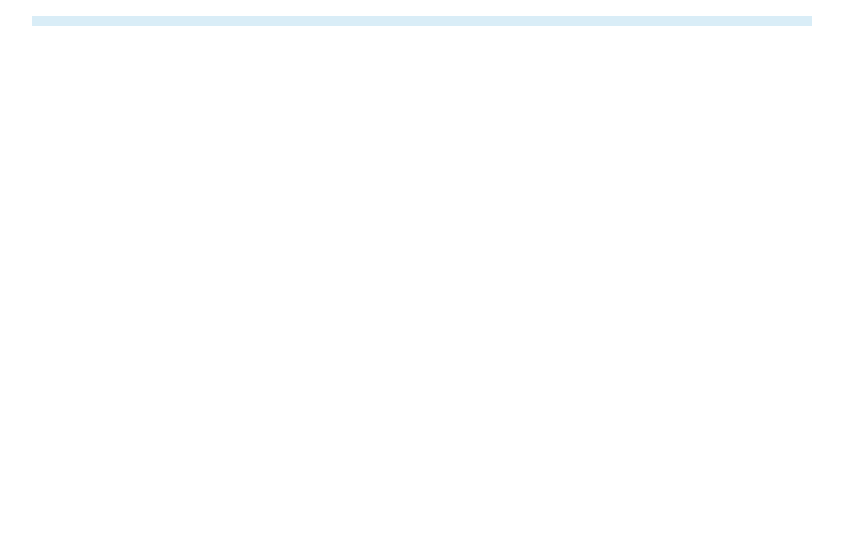
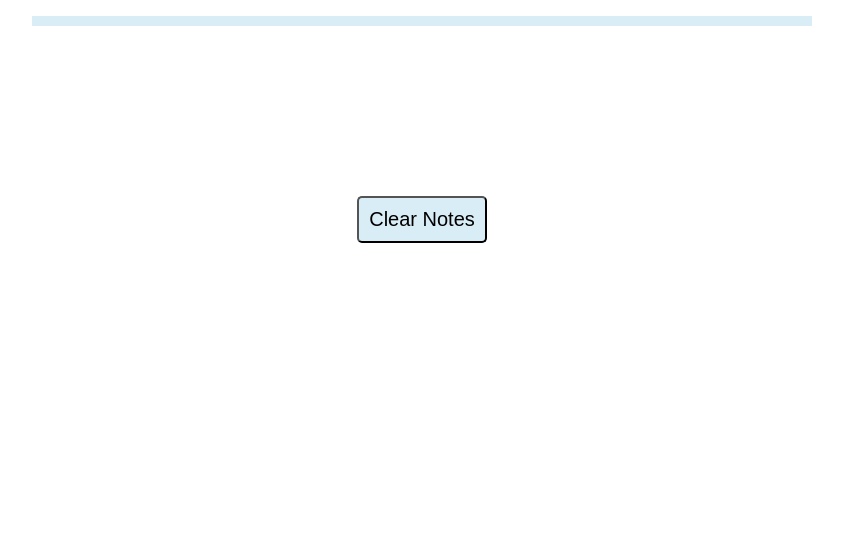
Before and after one commit to marzique/Graphomaniac, a Flask app: page /clear in a window 1280 px wide. Shown: the part 60-612 px from the top of the page, without its empty margins (218-1061 px from the left). Run offline with Flask 2, Linux system fonts and the light colour scheme; data that the repository does not hold is empty.

Commit message:
added function to clear all notes in list

```diff
--- a/templates/notes.html
+++ b/templates/notes.html
@@ -34,6 +34,9 @@
 
             {% endfor %}
 		</ul>
+        <form action="{{ url_for('clear') }}">
+            <button>Clear Notes</button>
+        </form>
 	</section>
 </body>
 </html>
```
Also changed, not shown: notes.db.
